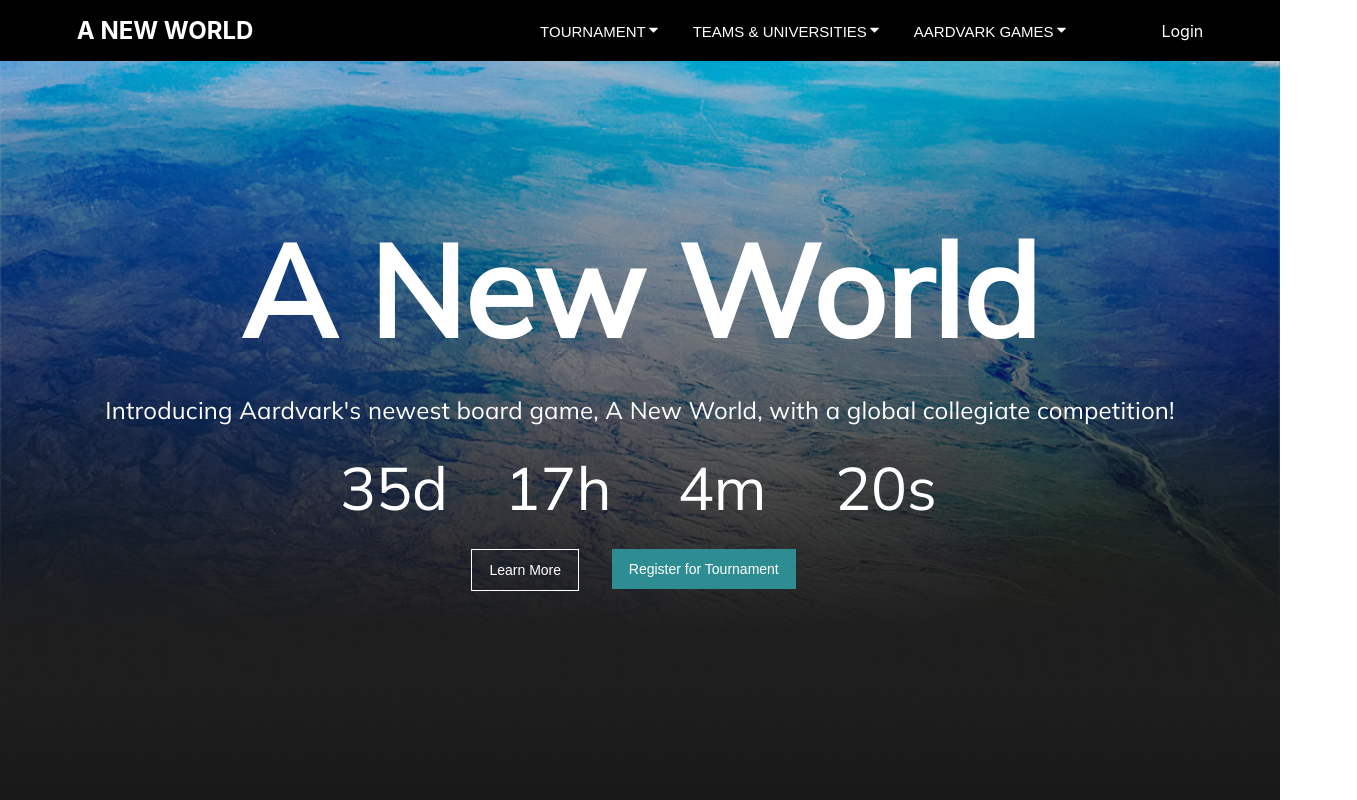
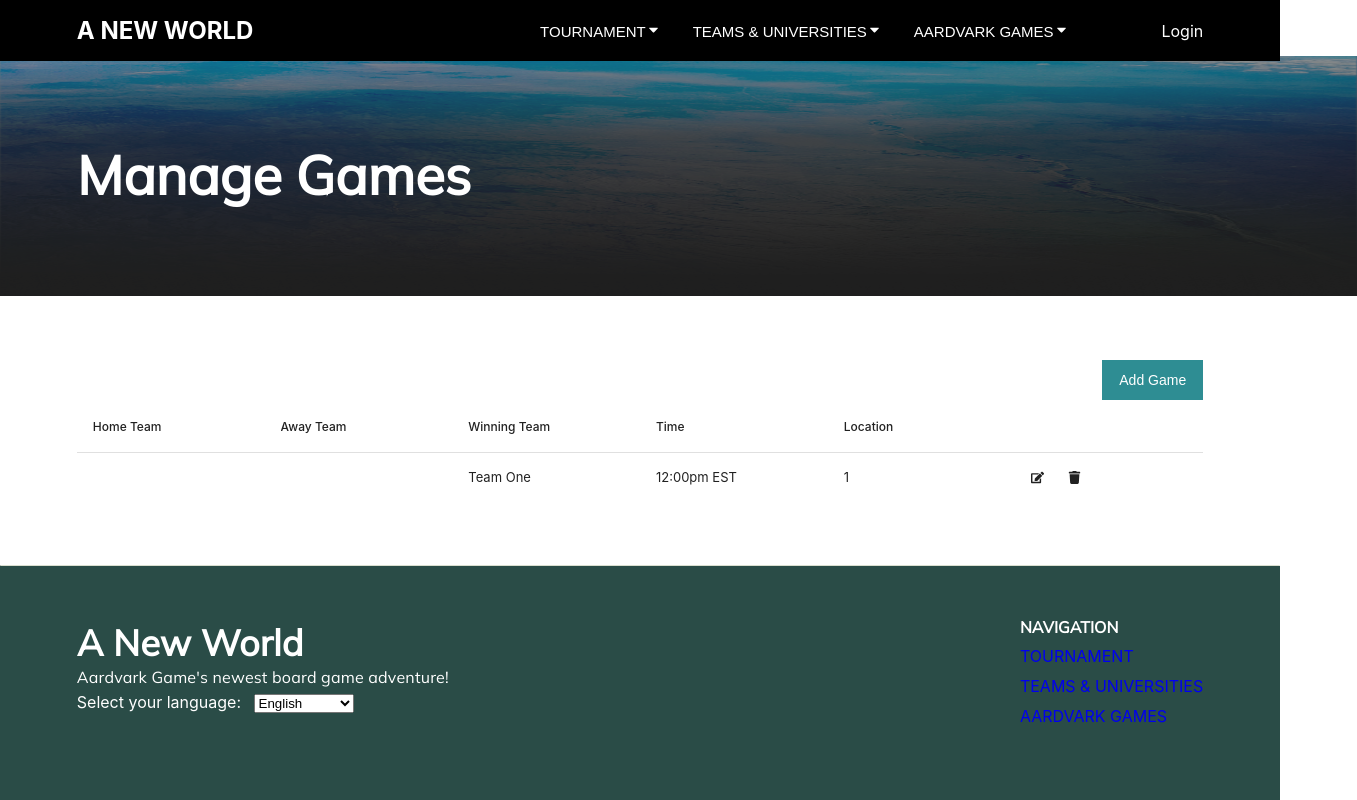
Before and after one commit to ISTE-500-501-TeamWatchHill/frontend, a React (Create React App) app: page /managegames in a window 1280 px wide. Shown: the top 800 px of the page, 1357 px wide, since content can reach past the window. Built offline with nearby package versions, Linux system fonts and the light colour scheme; no server answers.

Commit message:
Starter for manage games

```diff
--- a/src/App.js
+++ b/src/App.js
@@ -22,6 +22,7 @@ import Profile from './pages/profile/profile';
 import ManageTeams from './pages/admin/manageteamsanduniversities/manageteams/manageteams';
 import ManageUniversities from './pages/admin/manageteamsanduniversities/manageuniversities/manageuniversities';
 import ManageUsers from './pages/admin/manageusers/manageusers';
+import ManageGames from './pages/admin/managegames/managegames';
 
 
 const App = () => {
@@ -46,6 +47,7 @@ const App = () => {
         <Route path="/manageteams" element={<ManageTeams />} />
         <Route path="/manageuniversities" element={<ManageUniversities />} />
         <Route path="/manageusers" element={<ManageUsers />} />
+        <Route path="/managegames" element={<ManageGames />} />
       </Routes>
       <Footer />
     </div>
--- a/src/components/addpopup/addpopup.js
+++ b/src/components/addpopup/addpopup.js
@@ -12,7 +12,11 @@ export default function AddPopup(props) {
     const navigate = useNavigate();
 
 
-    async function onSubmit(e) {
+    async function onSubmitGame(e) {
+        //TODO
+    }
+
+    async function onSubmitTeam(e) {
         //TODO
     }
 
@@ -92,13 +96,37 @@ export default function AddPopup(props) {
     return (
         <>
             {
+                (props.show && props.type==="game") &&
+
+                <form className={styles.form} onSubmit={onSubmitGame}>
+                    <h1 className={styles.title}>Add Game</h1>
+
+                    <div className={styles.padding}>
+                        {/* ALEXIS: TODO */}
+
+                        <div className={styles.flex}>
+                            <Button
+                                name="Close"
+                                onClick={props.onClick}
+                                backgroundColor="red"
+                            />
+                            <Button
+                                type='submit'
+                                name='Add Game'
+                            />
+                        </div>
+                    </div>
+                </form>
+            }
+
+            {
                 (props.show && props.type==="team") &&
 
-                <form className={styles.form} onSubmit={onSubmit}>
+                <form className={styles.form} onSubmit={onSubmitTeam}>
                     <h1 className={styles.title}>Add Team</h1>
 
                     <div className={styles.padding}>
-                        <p>TODO</p>
+                        {/* ALEXIS: TODO */}
 
                         <div className={styles.flex}>
                             <Button
--- a/src/components/deletepopup/deletepopup.js
+++ b/src/components/deletepopup/deletepopup.js
@@ -12,7 +12,11 @@ export default function DeletePopup(props) {
     const navigate = useNavigate();
 
 
-    async function onSubmit(e) {
+    async function onSubmitGame(e) {
+        //TODO
+    };
+
+    async function onSubmitTeam(e) {
         //TODO
     };
 
@@ -83,13 +87,36 @@ export default function DeletePopup(props) {
     return (
         <>
             {
+                (props.show && props.type==="game") &&
+
+                <form className={styles.form} onSubmit={onSubmitGame}>
+                    <h1 className={styles.title}>Delete Game</h1>
+
+                    <div className={styles.padding}>
+                        <div className={`${styles.inputItem} ${styles.center}`}>
+                            <p>Are you sure you want to delete game between {props.data.homeTeam} and {props.data.awayTeam}?</p>
+                        </div>
+
+                        <div className={styles.flex}>
+                            <Button
+                                name="Close"
+                                onClick={props.onClick}
+                                backgroundColor="red"
+                            />
+                            <Button type='submit' name='Confirm Delete' />
+                        </div>
+                    </div>
+                </form>
+            }
+
+            {
                 (props.show && props.type==="team") &&
 
-                <form className={styles.form} onSubmit={onSubmit}>
+                <form className={styles.form} onSubmit={onSubmitTeam}>
                     <h1 className={styles.title}>Delete Team</h1>
 
                     <div className={styles.padding}>
-                        <p>TODO</p>
+                        {/* ALEXIS: TODO */}
 
                         <div className={styles.flex}>
                             <Button
--- a/src/components/editpopup/editpopup.js
+++ b/src/components/editpopup/editpopup.js
@@ -12,7 +12,11 @@ export default function EditPopup(props) {
     const navigate = useNavigate();
 
 
-    async function onSubmit(e) {
+    async function onSubmitGame(e) {
+        //TODO
+    }
+
+    async function onSubmitTeam(e) {
         //TODO
     }
 
@@ -92,9 +96,33 @@ export default function EditPopup(props) {
     return (
         <>
             {
+                (props.show && props.type==="game") &&
+
+                <form className={styles.form} onSubmit={onSubmitGame}>
+                    <h1 className={styles.title}>Update Game</h1>
+
+                    <div className={styles.padding}>
+                        {/* ALEXIS: TODO */}
+
+                        <div className={styles.flex}>
+                            <Button
+                                name="Close"
+                                onClick={props.onClick}
+                                backgroundColor="red"
+                            />
+                            <Button
+                                type='submit'
+                                name='Update Game'
+                            />
+                        </div>
+                    </div>
+                </form>
+            }
+
+            {
                 (props.show && props.type==="team") &&
 
-                <form className={styles.form} onSubmit={onSubmit}>
+                <form className={styles.form} onSubmit={onSubmitTeam}>
                     <h1 className={styles.title}>Update Team</h1>
 
                     <div className={styles.padding}>
--- a/src/pages/admin/managegames/managegames.js
+++ b/src/pages/admin/managegames/managegames.js
@@ -0,0 +1,150 @@
+import React, {useState, useEffect} from 'react';
+import globalStyles from '../../pages.module.css';
+import styles from './managegames.module.css';
+import Cookies from 'universal-cookie';
+import AddPopup from '../../../components/addpopup/addpopup';
+import EditPopup from '../../../components/editpopup/editpopup';
+import DeletePopup from '../../../components/deletepopup/deletepopup';
+import DataTable from "react-data-table-component";
+import { FaEdit, FaTrash } from 'react-icons/fa';
+import Button from '../../../components/button/button';
+// import { use } from 'i18next';
+
+const ManageGames = (props) => {
+    const cookies = new Cookies();
+    const user = cookies.get('user');
+
+    const [addOpen, setAddOpen] = useState(false);
+    const [editOpen, setEditOpen] = useState(false);
+    const [deleteOpen, setDeleteOpen] = useState(false);
+    const [games, changeGames] = useState([{_id: 1, universityID: 1, homeTeam: "Team One", homeTeamInfo: [{description: "", logo: "", universityID: 1}], awayTeam: "Team Two", awayTeamInfo: [{description: "", logo: "", universityID: 1}], winningTeam: "Team One", gameFinished: true, gameTime: "12:00pm EST", locationInfo: [{name: ""}]}]);
+    const [editGame, changeEditGame] = useState({_id: 1, universityID: 1, homeTeam: "Team One", homeTeamInfo: [{description: "", logo: "", universityID: 1}], awayTeam: "Team Two", awayTeamInfo: [{description: "", logo: "", universityID: 1}], winningTeam: "Team One", gameFinished: true, gameTime: "12:00pm EST", locationInfo: [{name: ""}]});
+
+    // Needed for all API calls
+    const BASE_URL = process.env.REACT_APP_BASE_URL;
+    // eslint-disable-next-line
+    let myHeaders = new Headers();
+    myHeaders.append("Content-Type", "application/json");
+
+    useEffect(()=> {
+        async function getGames() {
+            const requestOptions = {
+                method: 'GET',
+                headers: myHeaders,
+                redirect: 'follow'
+            };
+
+            await fetch(`${BASE_URL}/gamePub/allExpanded`, requestOptions)
+                .then(response => response.json())
+                .then(function(result) {
+                  changeGames(result);
+                })
+                .catch(function(error) {
+                    console.log('error', error);
+                });
+        }
+        getGames();
+    }, [])
+
+    const addEdit = (editGameData) => {
+        return (
+          <>
+            <div className={styles.icons}>
+                <FaEdit
+                    onClick={(e) => {
+                        e.preventDefault();
+                        handleEdit(editGameData)
+                    }}
+                ></FaEdit>
+
+                <FaTrash
+                    onClick={(e) => {
+                        e.preventDefault();
+                        handleDelete(editGameData)
+                    }}
+                ></FaTrash>
+            </div>
+          </>
+        );
+    };
+
+    const handleEdit = (data) => {
+        changeEditGame(data);
+        setEditOpen(true);
+    };
+
+    const handleDelete = (data) => {
+        changeEditGame(data);
+        setDeleteOpen(true);
+    };
+
+    const columns = [
+        {
+          name: "Home Team",
+          selector: (row) => row.homeTeamInfo.description,
+          sortable: true
+        },
+        {
+            name: "Away Team",
+            selector: (row) => row.awayTeamInfo.description,
+            sortable: true
+        },
+        {
+            name: "Winning Team",
+            selector: (row) => row.winningTeam,
+            sortable: true
+        },
+        {
+            name: "Time",
+            selector: (row) => row.gameTime,
+            sortable: true
+        },
+        {
+            name: "Location",
+            selector: (row) => row.universityID,
+            sortable: true
+        },
+        {
+            name: "",
+            cell: (row) => addEdit(row)
+        }
+    ];
+
+    return (
+        <>
+            {/* Disables rest of page from being clicked when a popup is open */}
+            {
+                (addOpen || editOpen || deleteOpen) &&
+                <div className={globalStyles.disable}></div>
+            }
+
+            <div className={`${globalStyles.h1_title_section_manageView} ${styles.background}`}>
+                <h1 className={globalStyles.h1_title_manageView}>Manage Games</h1>
+            </div>
+
+            <div className={`${globalStyles.body_margin} ${globalStyles.margin8_top_bottom}`}>
+                <AddPopup show={addOpen} type="game" onClick={(e) => { e.preventDefault(); setAddOpen(false); }} />
+                <EditPopup show={editOpen} type="game" data={editGame} onClick={(e) => { e.preventDefault(); setEditOpen(false); }} />
+                <DeletePopup show={deleteOpen} type="game" data={editGame} onClick={(e) => { e.preventDefault(); setDeleteOpen(false); }} />
+
+                <div className={styles.addButton}>
+                    <div></div>
+                    <Button
+                        name="Add Game"
+                        onClick={(e) => {
+                            e.preventDefault();
+                            setAddOpen(true);
+                        }}
+                    />
+                </div>
+
+                <DataTable
+                    columns={columns}
+                    data={games}
+                />
+            </div>
+        </>
+    )
+};
+
+export default ManageGames;
--- a/src/pages/admin/managegames/managegames.module.css
+++ b/src/pages/admin/managegames/managegames.module.css
@@ -0,0 +1,16 @@
+.background {
+    background-image: url("../../../assets/images/aardvarkAboutBackground.png");
+    background-repeat: no-repeat;
+    background-size:100% 100%;
+}
+
+.icons {
+    display: flex;
+    flex-direction: row;
+    column-gap: 24px;
+}
+
+.addButton {
+    display: flex;
+    justify-content: flex-end;
+}
```
